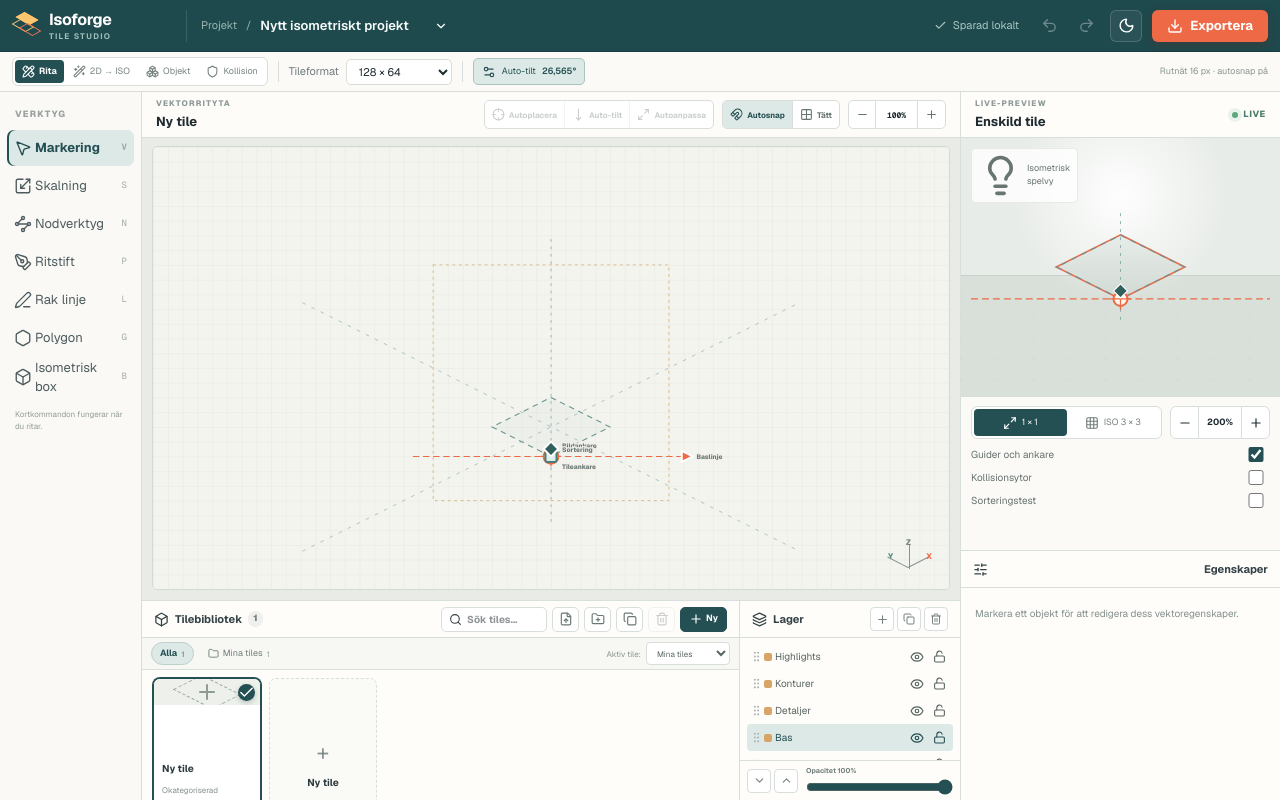
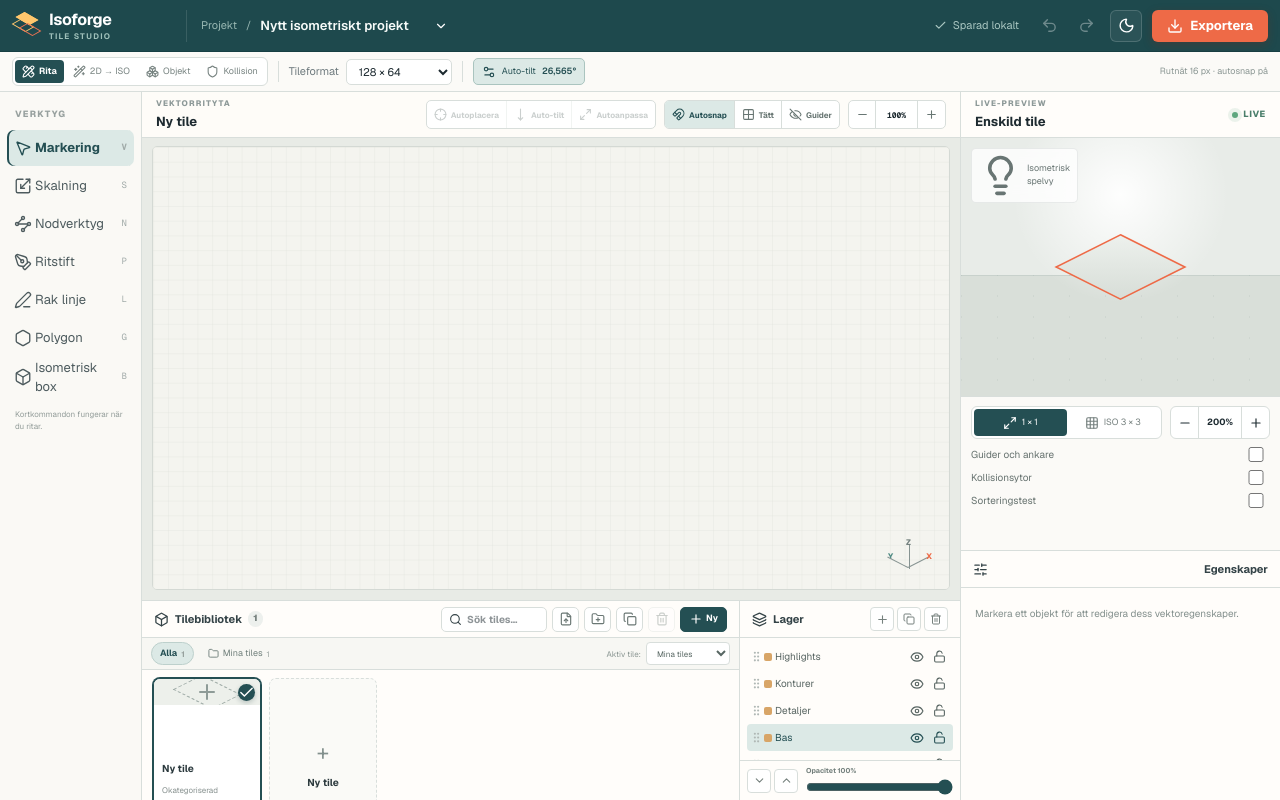
Before and after one commit to jerrymross/isoforge, a Next.js app: page / in a window 1280 px wide. Built offline with nearby package versions, Linux system fonts and the light colour scheme.

Commit message:
Hide guides by default

```diff
--- a/components/editor/EditorCanvas.tsx
+++ b/components/editor/EditorCanvas.tsx
@@ -3,6 +3,8 @@
 import { useRef, useState } from "react";
 import {
   Crosshair,
+  Eye,
+  EyeOff,
   Grid2x2,
   Magnet,
   Maximize2,
@@ -85,6 +87,7 @@ export function EditorCanvas() {
     setCanvasZoom,
     setGridSnap,
     setDenseGrid,
+    toggleGuides,
     autoPlaceSelected,
     autoTiltSelected,
     autoSizeSelected,
@@ -514,6 +517,15 @@ export function EditorCanvas() {
             >
               <Grid2x2 size={13} /> Tätt
             </button>
+            <button
+              className={showGuides ? "active" : ""}
+              aria-pressed={showGuides}
+              title="Visa eller dölj guider och ankarpunkter"
+              onClick={toggleGuides}
+            >
+              {showGuides ? <Eye size={13} /> : <EyeOff size={13} />}
+              Guider
+            </button>
           </div>
           <div className="canvas-zoom-control">
             <button
--- a/stores/editor-store.ts
+++ b/stores/editor-store.ts
@@ -256,7 +256,7 @@ export const useEditorStore = create<EditorState>((set, get) => ({
   gridSnap: true,
   denseGrid: false,
   previewMode: "single",
-  showGuides: true,
+  showGuides: false,
   showCollisions: false,
   autoAngle: true,
   autoTilt: true,
```
